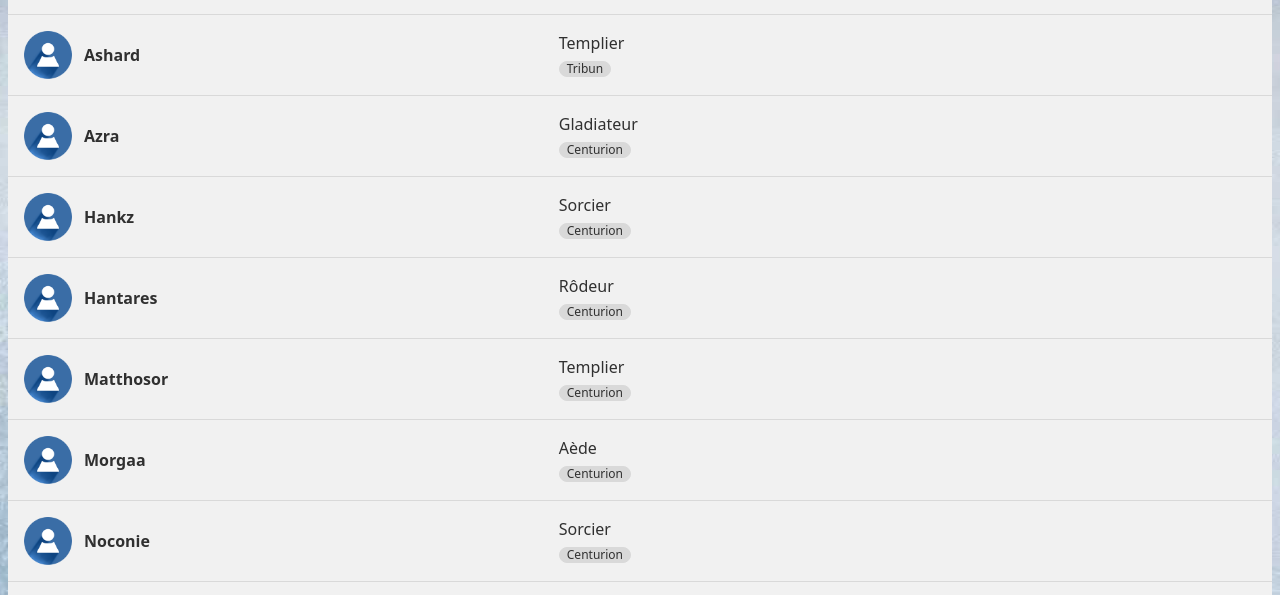
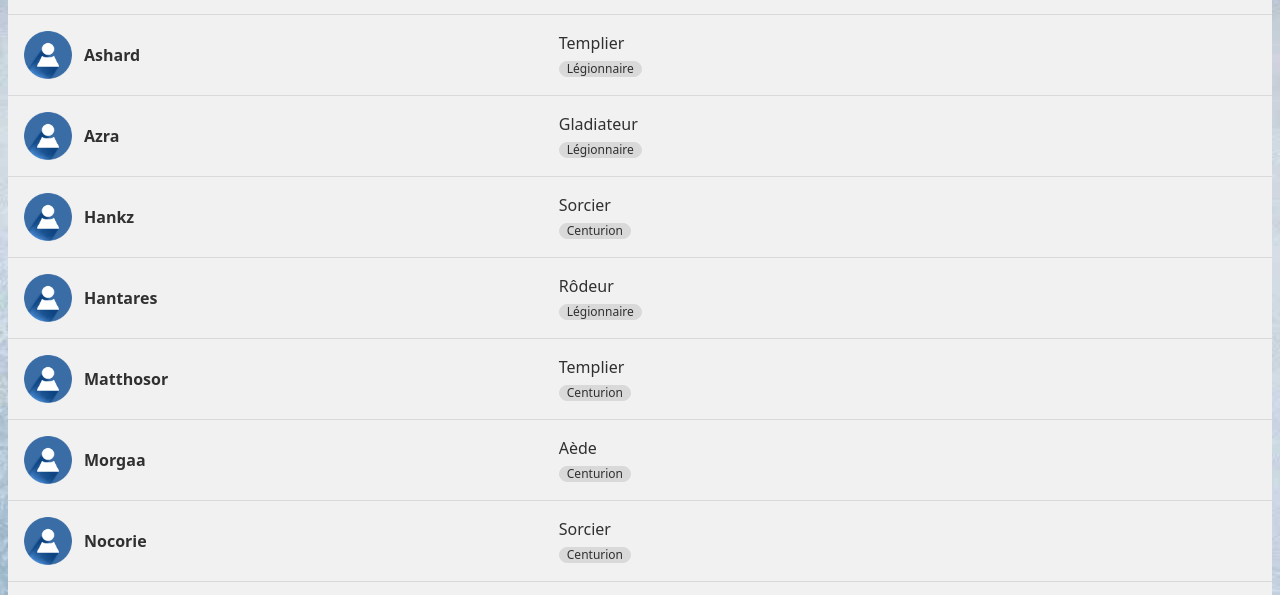
Before and after one commit to Leykn/service-apres-wipe, a Nuxt app: page /Membres in a window 1280 px wide. Shown: the part 202-797 px from the top of the page. Built offline with nearby package versions, Linux system fonts and the light colour scheme.

Commit message:
Maj membres.vue

```diff
--- a/components/BaseListUser.vue
+++ b/components/BaseListUser.vue
@@ -3,7 +3,7 @@
             <div class="flex items-center space-x-3">
                 <div class="avatar mediaBasic">
                     <div class="mask mask-squircle w-12 h-12">
-                        <img src="../assets/default_avatar.png" alt="Avatar Tailwind CSS Component" />
+                        <img src="../assets/default_avatar.png" alt="Avatar" />
                     </div>
                 </div>
                 <div>
--- a/pages/Membres.vue
+++ b/pages/Membres.vue
@@ -45,13 +45,13 @@ import BaseListUser from '../components/BaseListUser.vue'
                     {
                         pseudo: "Ashard",
                         classe: "Templier",
-                        Rang: "Tribun",
+                        Rang: "Légionnaire",
                         Métier: ""
                     },
                     {
                         pseudo: "Azra",
                         classe: "Gladiateur",
-                        Rang: "Centurion",
+                        Rang: "Légionnaire",
                         Métier: ""
                     },
                     {
@@ -63,7 +63,7 @@ import BaseListUser from '../components/BaseListUser.vue'
                     {
                         pseudo: "Hantares",
                         classe: "Rôdeur",
-                        Rang: "Centurion",
+                        Rang: "Légionnaire",
                         Métier: ""
                     },
                     {
@@ -79,7 +79,7 @@ import BaseListUser from '../components/BaseListUser.vue'
                         Métier: ""
                     },
                     {
-                        pseudo: "Noconie",
+                        pseudo: "Nocorie",
                         classe: "Sorcier",
                         Rang: "Centurion",
                         Métier: ""
@@ -97,45 +97,21 @@ import BaseListUser from '../components/BaseListUser.vue'
                         Métier: "Alchimie"
                     },
                     {
-                        pseudo: "Baku",
-                        classe: "Assassin",
-                        Rang: "Légionnaire",
-                        Métier: ""
-                    },
-                    {
-                        pseudo: "Dmz",
-                        classe: "Gladiateur",
-                        Rang: "Légionnaire",
-                        Métier: ""
-                    },
-                    {
-                        pseudo: "Heidyne",
-                        classe: "Spiritualiste",
-                        Rang: "Légionnaire",
-                        Métier: ""
-                    },
-                    {
                         pseudo: "Korigann",
                         classe: "Clerc",
                         Rang: "Légionnaire",
                         Métier: ""
                     },
                     {
-                        pseudo: "Lakrass",
-                        classe: "Sorcier",
-                        Rang: "Légionnaire",
+                        pseudo: "Lakraps",
+                        classe: "Gladiateur",
+                        Rang: "Centurion",
                         Métier: ""
                     },
                     {
                         pseudo: "Macminou",
                         classe: "Clerc",
-                        Rang: "Légionnaire",
-                        Métier: ""
-                    },
-                    {
-                        pseudo: "Merguezz",
-                        classe: "Rôdeur",
-                        Rang: "Légionnaire",
+                        Rang: "Centurion",
                         Métier: ""
                     },
                     {
@@ -153,7 +129,7 @@ import BaseListUser from '../components/BaseListUser.vue'
                     {
                         pseudo: "Peykah",
                         classe: "Spiritualiste",
-                        Rang: "Légionnaire",
+                        Rang: "Tribun",
                         Métier: ""
                     },
                     {
@@ -177,37 +153,31 @@ import BaseListUser from '../components/BaseListUser.vue'
                     {
                         pseudo: "Alcynes",
                         classe: "Clerc",
-                        Rang: "Recrue",
+                        Rang: "Légionnaire",
                         Métier: "Cuisine"
                     },
                     {
                         pseudo: "Azarel",
                         classe: "Rôdeur",
-                        Rang: "Recrue",
-                        Métier: ""
-                    },
-                    {
-                        pseudo: "Blakmamba",
-                        classe: "Aède",
-                        Rang: "Recrue",
+                        Rang: "Légionnaire",
                         Métier: ""
                     },
                     {
                         pseudo: "Bonbon",
                         classe: "Spiritualiste",
-                        Rang: "Recrue",
+                        Rang: "Légionnaire",
                         Métier: ""
                     },
                     {
                         pseudo: "Bounty",
                         classe: "Clerc",
-                        Rang: "Recrue",
+                        Rang: "Légionnaire",
                         Métier: ""
                     },
                     {
                         pseudo: "Braze",
                         classe: "Gladiateur",
-                        Rang: "Recrue",
+                        Rang: "Légionnaire",
                         Métier: ""
                     },
                     {
@@ -229,15 +199,9 @@ import BaseListUser from '../components/BaseListUser.vue'
                         Métier: ""
                     },
                     {
-                        pseudo: "Mailynn",
-                        classe: "Spiritualiste",
-                        Rang: "Recrue",
-                        Métier: ""
-                    },
-                    {
                         pseudo: "Marluxia",
                         classe: "Sorcier",
-                        Rang: "Recrue",
+                        Rang: "Légionnaire",
                         Métier: ""
                     },
                     {
@@ -249,36 +213,18 @@ import BaseListUser from '../components/BaseListUser.vue'
                     {
                         pseudo: "Ocalm",
                         classe: "Assassin",
-                        Rang: "Recrue",
-                        Métier: ""
-                    },
-                    {
-                        pseudo: "Oometisse",
-                        classe: "Clerc",
-                        Rang: "Recrue",
+                        Rang: "Légionnaire",
                         Métier: ""
                     },
                     {
                         pseudo: "Pwachiche",
                         classe: "Templier",
-                        Rang: "Recrue",
+                        Rang: "Légionnaire",
                         Métier: ""
                     },
                     {
                         pseudo: "Risbo",
                         classe: "Templier",
-                        Rang: "Recrue",
-                        Métier: ""
-                    },
-                    {
-                        pseudo: "Risjo",
-                        classe: "Gladiateur",
-                        Rang: "recrue",
-                        Métier: ""
-                    },
-                    {
-                        pseudo: "Sachimie",
-                        classe: "Spiritualiste",
                         Rang: "Recrue",
                         Métier: ""
                     },
@@ -291,55 +237,103 @@ import BaseListUser from '../components/BaseListUser.vue'
                     {
                         pseudo: "Spowned",
                         classe: "Spiritualiste",
-                        Rang: "Recrue",
-                        Métier: ""
-                    },
-                    {
-                        pseudo: "Suha",
-                        classe: "Clerc",
-                        Rang: "Recrue",
+                        Rang: "Légionnaire",
                         Métier: ""
                     },
                     {
                         pseudo: "Tehix",
                         classe: "Clerc",
-                        Rang: "Recrue",
+                        Rang: "Légionnaire",
                         Métier: ""
                     },
                     {
                         pseudo: "Tozyer",
                         classe: "Rôdeur",
+                        Rang: "Légionnaire",
+                        Métier: ""
+                    },
+                    {
+                        pseudo: "Xenoria",
+                        classe: "Clerc",
+                        Rang: "Légionnaire",
+                        Métier: ""
+                    },
+                    {
+                        pseudo: "Zuul",
+                        classe: "Sorcier",
+                        Rang: "Légionnaire",
+                        Métier: ""
+                    },
+                    {
+                        pseudo: "Bezoe",
+                        classe: "Aède",
                         Rang: "Recrue",
                         Métier: ""
                     },
                     {
-                        pseudo: "Tsukasaa",
+                        pseudo: "Draknire",
+                        classe: "Spiritualiste",
+                        Rang: "Recrue",
+                        Métier: ""
+                    },
+                    {
+                        pseudo: "Fyurdrimm",
+                        classe: "Spiritualiste",
+                        Rang: "Recrue",
+                        Métier: ""
+                    },
+                    {
+                        pseudo: "Helios",
+                        classe: "Sorcier",
+                        Rang: "Légionnaire",
+                        Métier: ""
+                    },
+                    {
+                        pseudo: "Hestias",
+                        classe: "Templier",
+                        Rang: "Légionnaire",
+                        Métier: ""
+                    },
+                    {
+                        pseudo: "Karib",
+                        classe: "Rôdeur",
+                        Rang: "Recrue",
+                        Métier: ""
+                    },
+                    {
+                        pseudo: "Leicka",
+                        classe: "Rôdeur",
+                        Rang: "Recrue",
+                        Métier: ""
+                    },
+                    {
+                        pseudo: "Lysa",
+                        classe: "Templier",
+                        Rang: "Légionnaire",
+                        Métier: ""
+                    },
+                    {
+                        pseudo: "Mandus",
+                        classe: "Rôdeur",
+                        Rang: "Recrue",
+                        Métier: ""
+                    },
+                    {
+                        pseudo: "Myckinette",
                         classe: "Sorcier",
                         Rang: "Recrue",
                         Métier: ""
                     },
                     {
-                        pseudo: "Xenoria",
-                        classe: "Clerc",
-                        Rang: "Recrue",
+                        pseudo: "Yucha",
+                        classe: "Aède",
+                        Rang: "Légionnaire",
                         Métier: ""
                     },
                     {
-                        pseudo: "Xheal",
-                        classe: "Clerc",
-                        Rang: "Recrue",
-                        Métier: ""
-                    },
-                    {
-                        pseudo: "Yamabushi",
-                        classe: "Rôdeur",
-                        Rang: "Recrue",
-                        Métier: ""
-                    },
-                    {
-                        pseudo: "Zuul",
+                        pseudo: "Zehff",
                         classe: "Sorcier",
-                        Rang: "Recrue",
+                        Rang: "Légionnaire",
                         Métier: ""
                     },
                 ]
```
